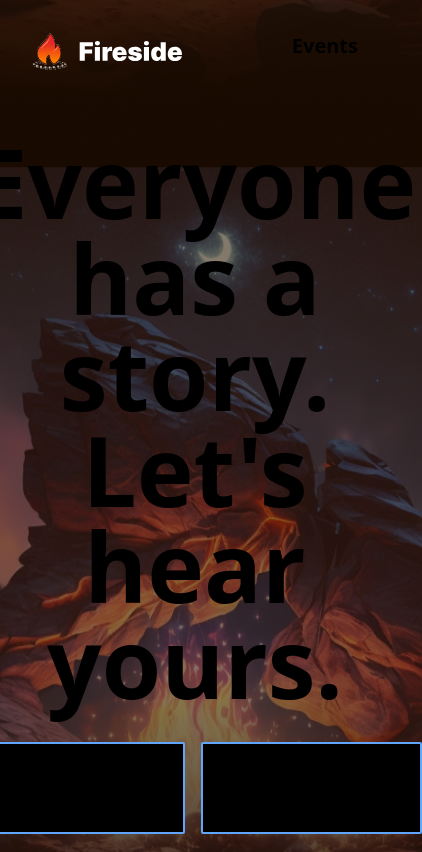
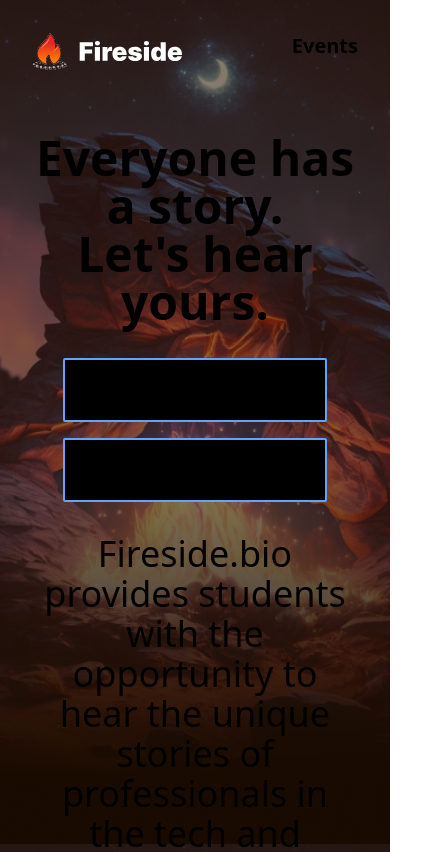
Before and after one commit to xonshq/nonprofit, an Astro site: page / in a window 390 px wide. Shown: the top 852 px of the page, 422 px wide, since content can reach past the window. Built offline with nearby package versions, Linux system fonts and the light colour scheme; Astro itself is replaced by a stand-in of ours.

Commit message:
fix bg and make mobile friendly

```diff
--- a/src/layouts/Layout.astro
+++ b/src/layouts/Layout.astro
@@ -20,7 +20,8 @@
   </head>
   <body
     style={{
-      background: "url(/img/background.png) center fixed",
+      background: "url(/img/background.png) transparent no-repeat center fixed",
+      backgroundSize: "cover",
     }}
   >
     <div class="max-w-screen-2xl m-auto">
--- a/src/pages/index.astro
+++ b/src/pages/index.astro
@@ -5,10 +5,10 @@
 <Layout title="Welcome to Fireside">
   <main>
     <section class="flex flex-col items-center space-y-8 text-center h-screen">
-      <h1 class="text-8xl font-bold">
+      <h1 class="text-5xl font-bold md:text-8xl">
         Everyone has a story. <br /> Let's hear yours.
       </h1>
-      <div class="flex space-x-4">
+      <div class="flex flex-col space-y-4 md:flex-row md:space-x-4">
         <a
           href="#"
           class="px-20 py-4 bg-black border-2 border-blue-400 rounded-sm inline-block text-xl"
```
